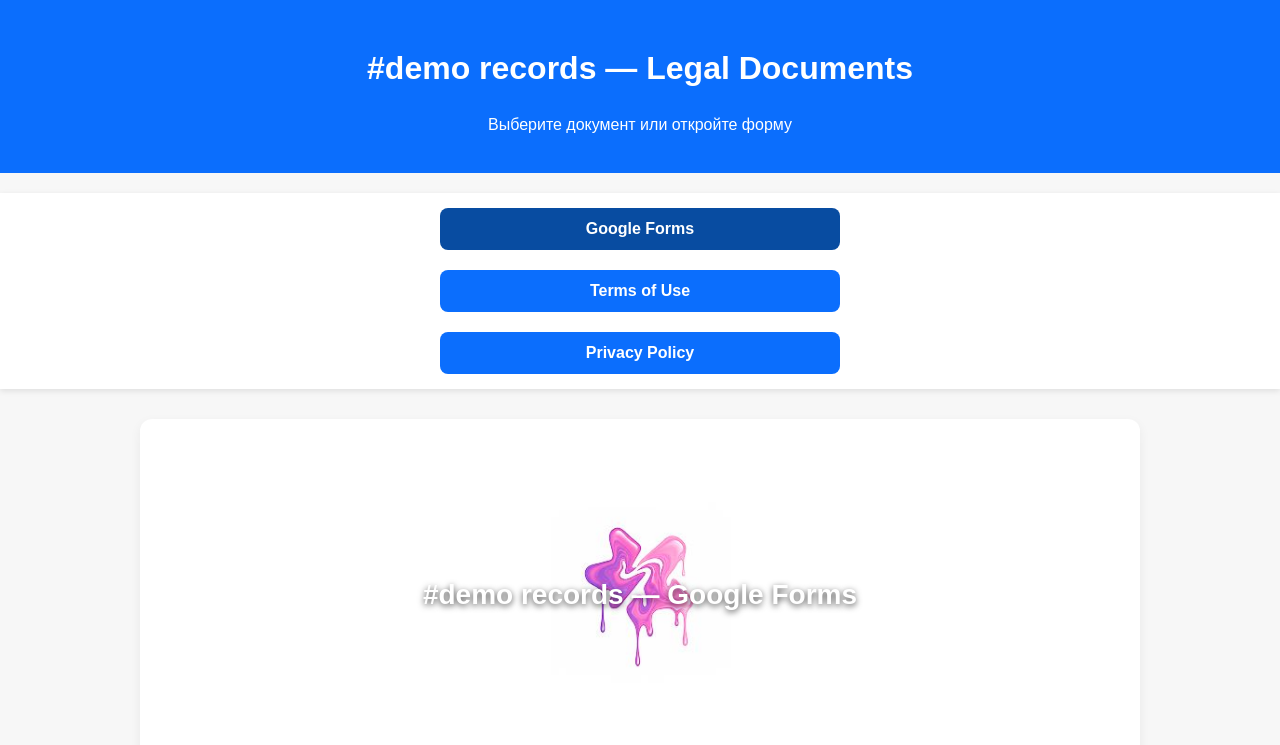
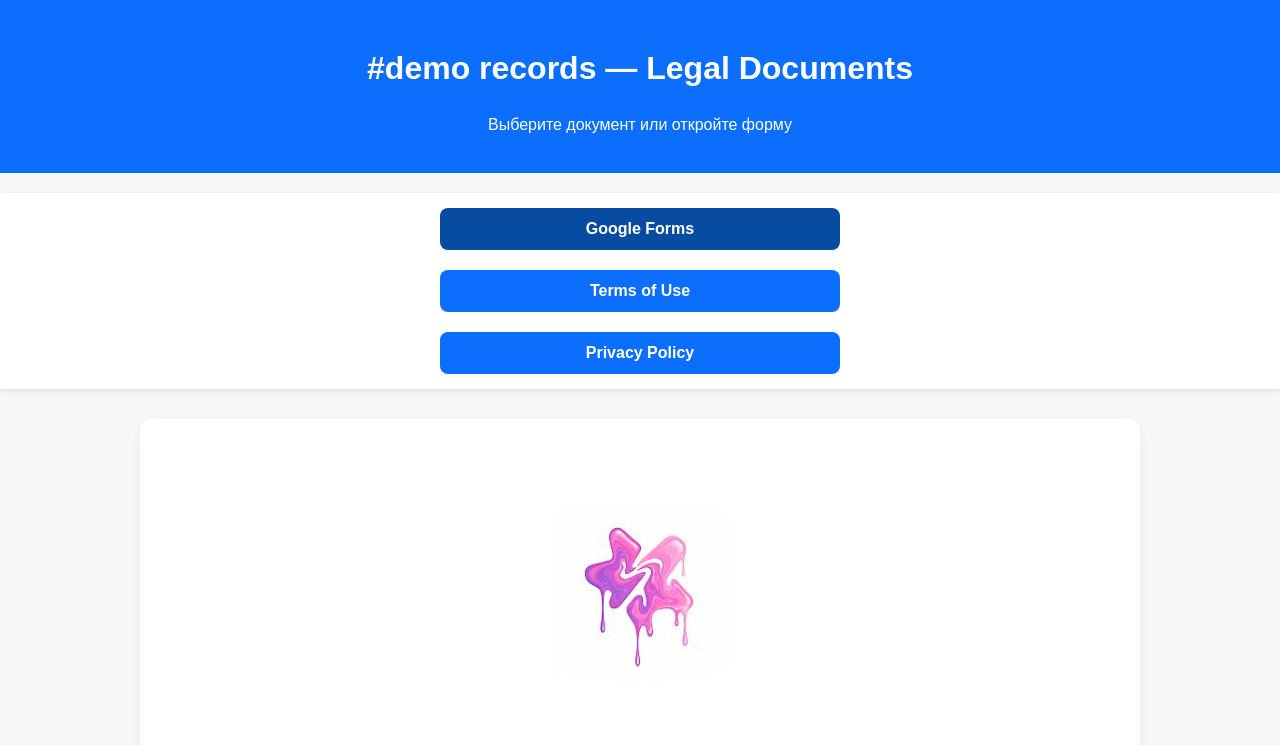
Before and after one commit to yofmusicoff-cmd/demo-records-main, a plain HTML site: page index.html in a window 1280 px wide. Shown: the top 745 px of the page. Drawn offline with Linux system fonts and the light colour scheme.

Commit message:
Update index.html

```diff
--- a/index.html
+++ b/index.html
@@ -120,7 +120,6 @@ iframe {
 <article id="forms" class="active">
   <div class="forms-header">
     <img src="header-bg.jpg" alt="#demo records" />
-    <h1>#demo records — Google Forms</h1>
   </div>
 
   <iframe src="https://docs.google.com/forms/d/e/1FAIpQLSe7NnFIpDAKpd1q0i7mMXmdZpQqzHNGumt4oWkF5HTJD1EZLg/viewform?embedded=true">
```
